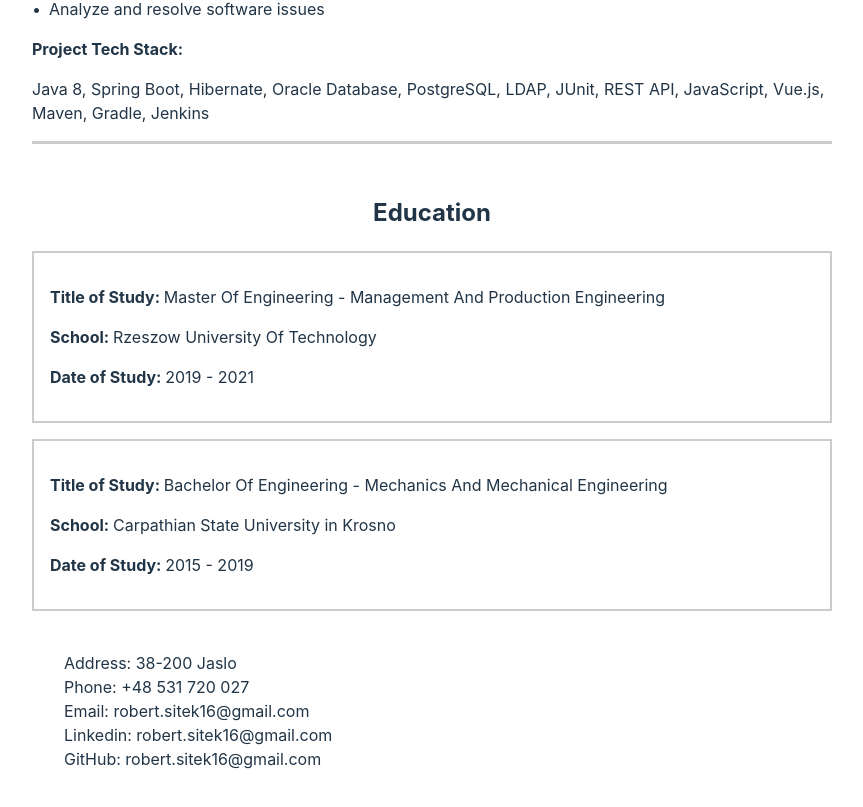
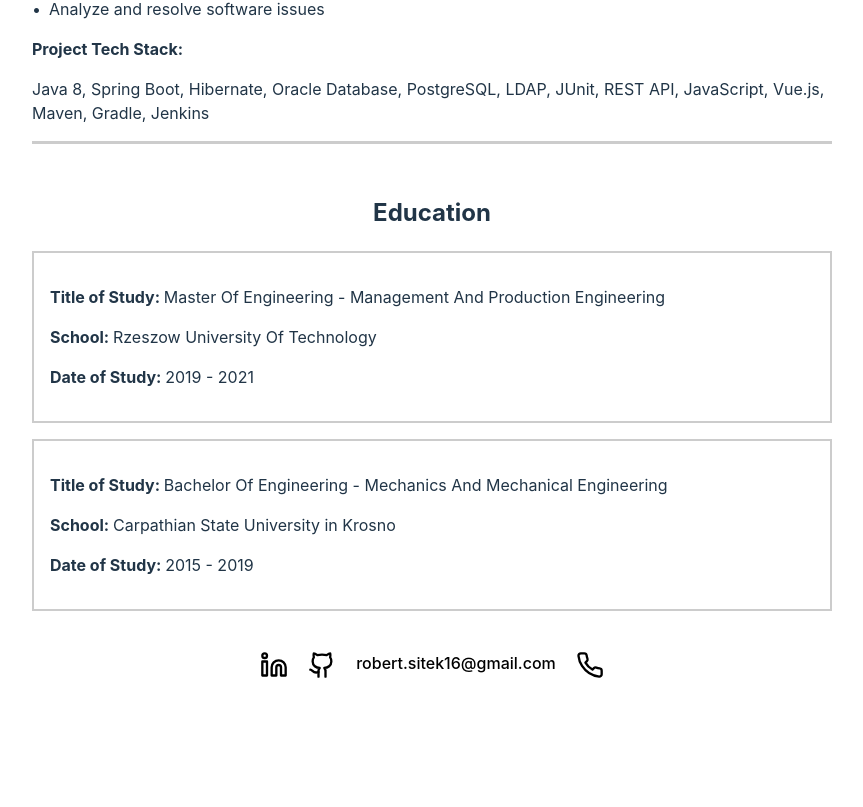
Before and after one commit to RobertSitek16/cv-react-app, a React (Vite) app: page / in a window 1280 px wide. Shown: the part 1015-1822 px from the top of the page, without its empty margins (208-1071 px from the left). After the commit the page ends 1748 px from the top, so only its background shows below. Built offline with nearby package versions, Linux system fonts and the light colour scheme.

Commit message:
Update ContactSection and add lucide-react library

```diff
--- a/package.json
+++ b/package.json
@@ -10,6 +10,7 @@
     "preview": "vite preview"
   },
   "dependencies": {
+    "lucide-react": "^0.379.0",
     "react": "^18.2.0",
     "react-dom": "^18.2.0"
   },
--- a/src/components/ContactSection.jsx
+++ b/src/components/ContactSection.jsx
@@ -1,15 +1,15 @@
+import { Github, Linkedin, Phone } from 'lucide-react';
 import constants from '../data/constans';
 import '../styles/ContactSection.css';
 
 function ContactSection() {
   return (
     <>
-      <ul>
-        <li>Address: {constants.ADDRESS}</li>
-        <li>Phone: {constants.PHONE}</li>
-        <li>Email: {constants.EMAIL}</li>
-        <li>Linkedin: {constants.LINKEDIN}</li>
-        <li>GitHub: {constants.GITHUB}</li>
+      <ul className='icon-list'>
+        <li> <a href={constants.LINKEDIN}> <Linkedin size={28} /> </a> </li>
+        <li> <a href={constants.GITHUB}> <Github size={28} /> </a> </li>
+        <li> <a href={`mailto:${constants.EMAIL}`}> {constants.EMAIL} </a> </li>
+        <li> <a href={`tel:${constants.PHONE}`}> <Phone size={28} /> </a> </li>
       </ul>
     </>
   );
--- a/src/data/constans.js
+++ b/src/data/constans.js
@@ -1,9 +1,11 @@
 const constants = {
-  ADDRESS: "38-200 Jaslo",
+  POSTCODE: "38-200",
+  CITY: "Jaslo",
+  COUNTRY: "Poland",
   PHONE: "+48 531 720 027",
   EMAIL: "robert.sitek16@gmail.com",
-  LINKEDIN: "robert.sitek16@gmail.com",
-  GITHUB: "robert.sitek16@gmail.com",
+  LINKEDIN: "https://www.linkedin.com/in/robert-sitek",
+  GITHUB: "https://github.com/RobertSitek16",
 };
 
 export default constants;
--- a/src/styles/ContactSection.css
+++ b/src/styles/ContactSection.css
@@ -2,3 +2,22 @@ ul {
   list-style-type: none;
   text-align: left;
 }
+
+.icon-list {
+  display: flex;
+  justify-content: center;
+  padding: 0;
+}
+
+.icon-list li {
+  margin: 0 10px;
+}
+
+.icon-list a {
+  color: black;
+  transition: color 0.3s;
+}
+
+.icon-list a:hover {
+  color: blue;
+}
```
Also changed, not shown: 1 other file (tests, documents, lock files or other folders).
